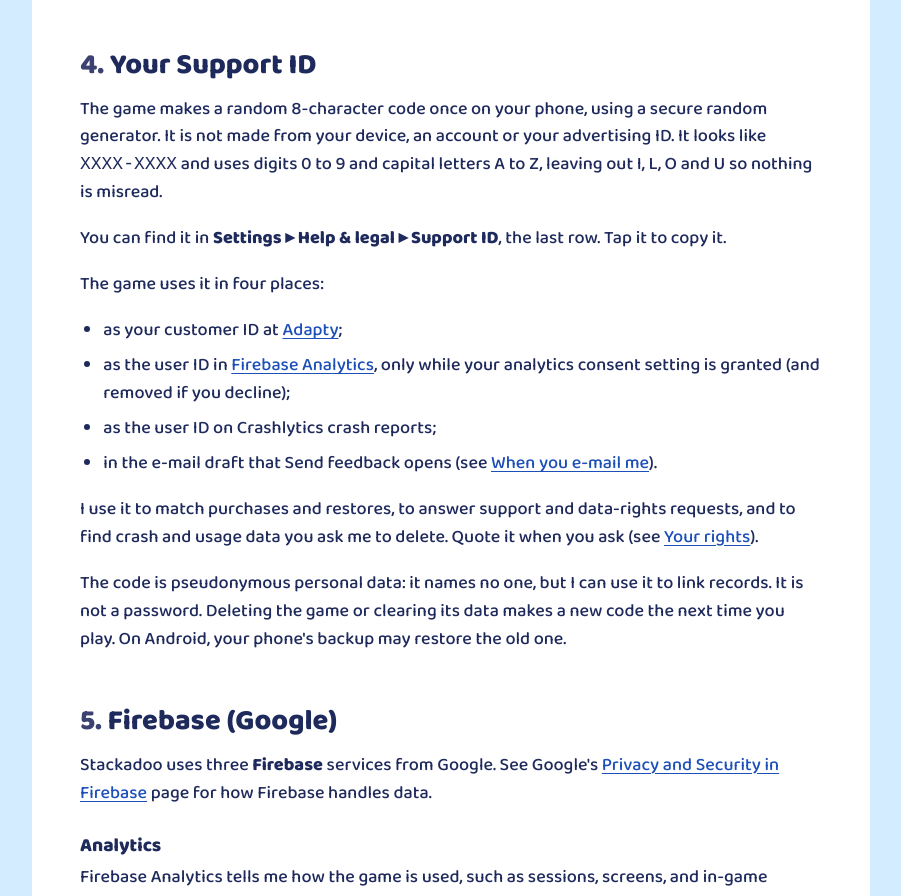
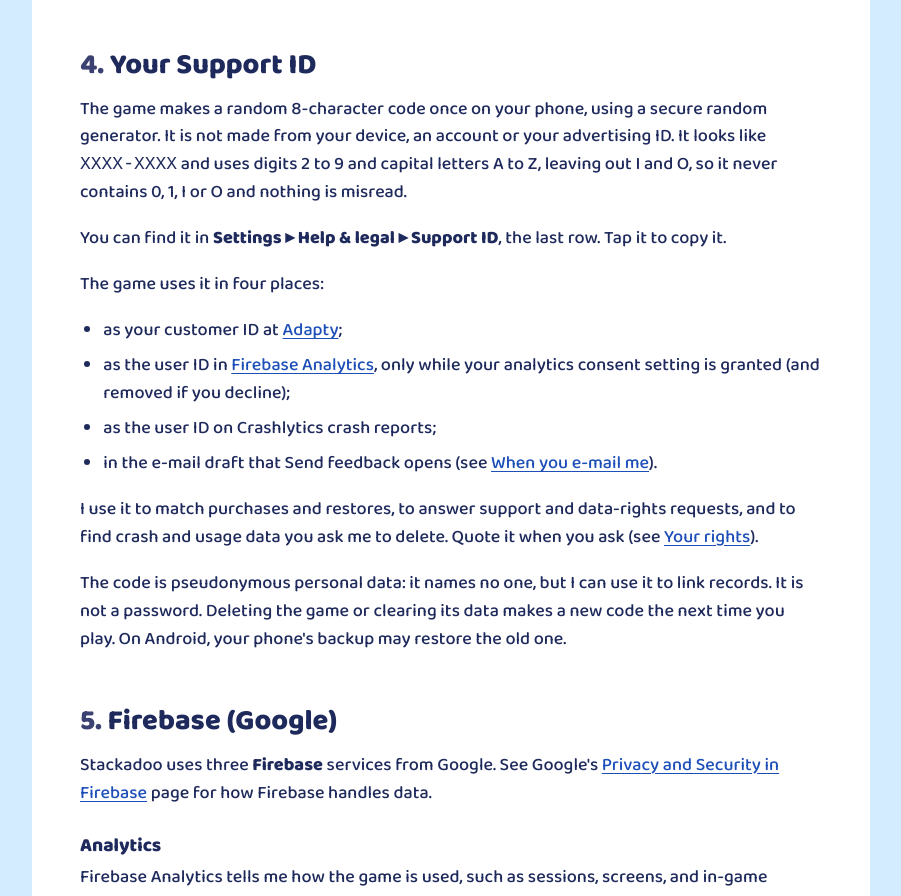
Before and after one commit to mkhakpaki/stackadoo-site, a plain HTML site: page privacy.html in a window 1280 px wide. Shown: the part 2873-3769 px from the top of the page, without its empty margins (189-1090 px from the left). Drawn offline with Linux system fonts and the light colour scheme.

Commit message:
Support ID alphabet: digits 2-9 and A-Z without I and O (stage 6 0b5356d)
Co-Authored-By: Claude Opus 5.5 <noreply@anthropic.com>

```diff
--- a/privacy.html
+++ b/privacy.html
@@ -135,7 +135,7 @@
 
       <section aria-labelledby="support-id">
         <h2 id="support-id">Your Support ID</h2>
-        <p>The game makes a random 8-character code once on your phone, using a secure random generator. It is not made from your device, an account or your advertising ID. It looks like <code>XXXX-XXXX</code> and uses digits 0 to 9 and capital letters A to Z, leaving out I, L, O and U so nothing is misread.</p>
+        <p>The game makes a random 8-character code once on your phone, using a secure random generator. It is not made from your device, an account or your advertising ID. It looks like <code>XXXX-XXXX</code> and uses digits 2 to 9 and capital letters A to Z, leaving out I and O, so it never contains 0, 1, I or O and nothing is misread.</p>
         <p>You can find it in <strong>Settings &#9656; Help &amp; legal &#9656; Support ID</strong>, the last row. Tap it to copy it.</p>
         <p>The game uses it in four places:</p>
         <ul>
```
